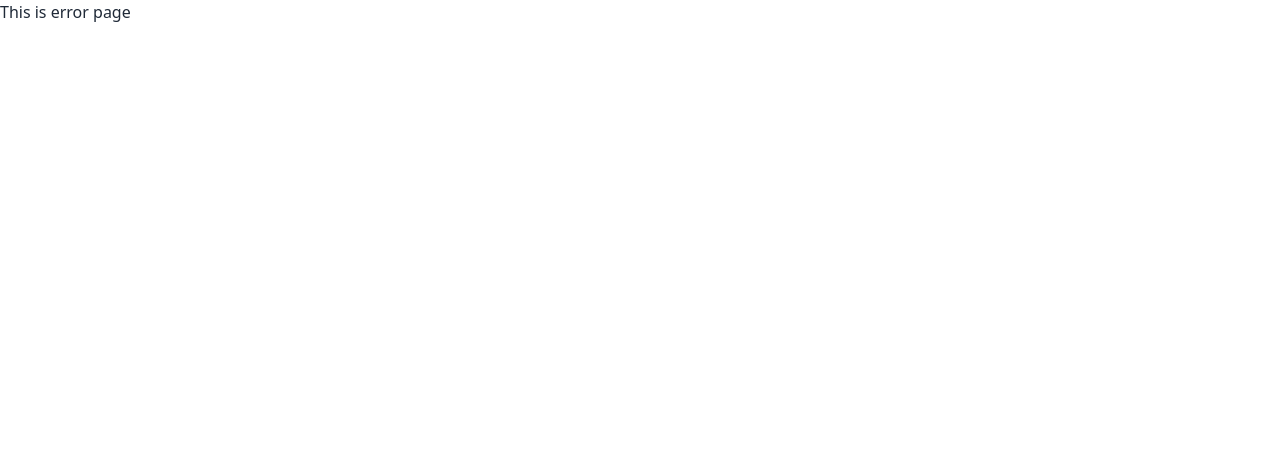
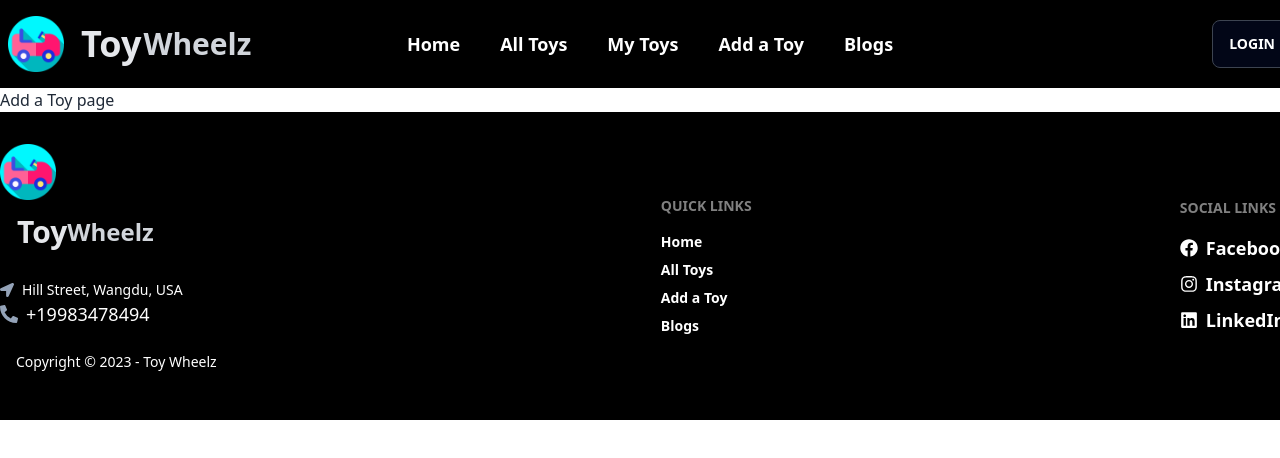
Before and after one commit to learnicmind/toy-wheelz-client, a React (Vite) app: page /addtoy in a window 1280 px wide. Shown: the top 458 px of the page. Built offline with nearby package versions, Linux system fonts and the light colour scheme; no server answers.

Commit message:
404 error page added

```diff
--- a/package.json
+++ b/package.json
@@ -16,6 +16,7 @@
     "match-sorter": "^6.3.1",
     "react": "^18.2.0",
     "react-dom": "^18.2.0",
+    "react-helmet-async": "^1.3.0",
     "react-icons": "^4.8.0",
     "react-router-dom": "^6.11.2",
     "sort-by": "^1.2.0"
--- a/src/ErrorPage/ErrorPage.jsx
+++ b/src/ErrorPage/ErrorPage.jsx
@@ -1,9 +1,15 @@
 import React from 'react';
+import { Link } from 'react-router-dom';
 
 const ErrorPage = () => {
     return (
-        <div>
-            <h2>This is error page</h2>
+        <div className='p-10 bg-slate-300'>
+            <div>
+                <img className='h-[500px] w-full rounded-lg' src="https://cdn.dribbble.com/users/1291613/screenshots/3191420/monsters_404_800x600.png" alt="" />
+            </div>
+            <div className='flex justify-center items-center mt-4'>
+                <Link to='/'><button className="btn btn-error">Back to Home</button></Link>
+            </div>
         </div>
     );
 };
--- /dev/null
+++ b/src/pages/AddToy/AddToy.jsx
@@ -0,0 +1,11 @@
+import React from 'react';
+
+const AddToy = () => {
+    return (
+        <div>
+            <h2>Add a Toy page</h2>
+        </div>
+    );
+};
+
+export default AddToy;
--- /dev/null
+++ b/src/pages/AllToys/AllToys.jsx
@@ -0,0 +1,11 @@
+import React from 'react';
+
+const AllToys = () => {
+    return (
+        <div>
+            <h2>All toys page</h2>
+        </div>
+    );
+};
+
+export default AllToys;
--- /dev/null
+++ b/src/pages/MyToys/MyToys.jsx
@@ -0,0 +1,11 @@
+import React from 'react';
+
+const MyToys = () => {
+    return (
+        <div>
+            <h2>my toys page</h2>
+        </div>
+    );
+};
+
+export default MyToys;
--- a/src/pages/Shared/Header.jsx
+++ b/src/pages/Shared/Header.jsx
@@ -15,9 +15,9 @@ const Header = () => {
 
     const navItems = <>
         <li><Link className="text-lg font-bold" to='/'>Home</Link></li>
-        <li><Link className="text-lg font-bold" >All Toys</Link></li>
-        <li><Link className="text-lg font-bold" >My Toys</Link></li>
-        <li><Link className="text-lg font-bold" >Add a Toy</Link></li>
+        <li><Link to='/alltoys' className="text-lg font-bold" >All Toys</Link></li>
+        <li><Link to='/mytoys' className="text-lg font-bold" >My Toys</Link></li>
+        <li><Link to='/addtoy' className="text-lg font-bold" >Add a Toy</Link></li>
         <li><Link to='/blogs' className="text-lg font-bold" >Blogs</Link></li>
     </>
 
```
Also changed, not shown: src/routes/Routes.jsx (+15 -0 lines), 1 other file (tests, documents, lock files or other folders).
